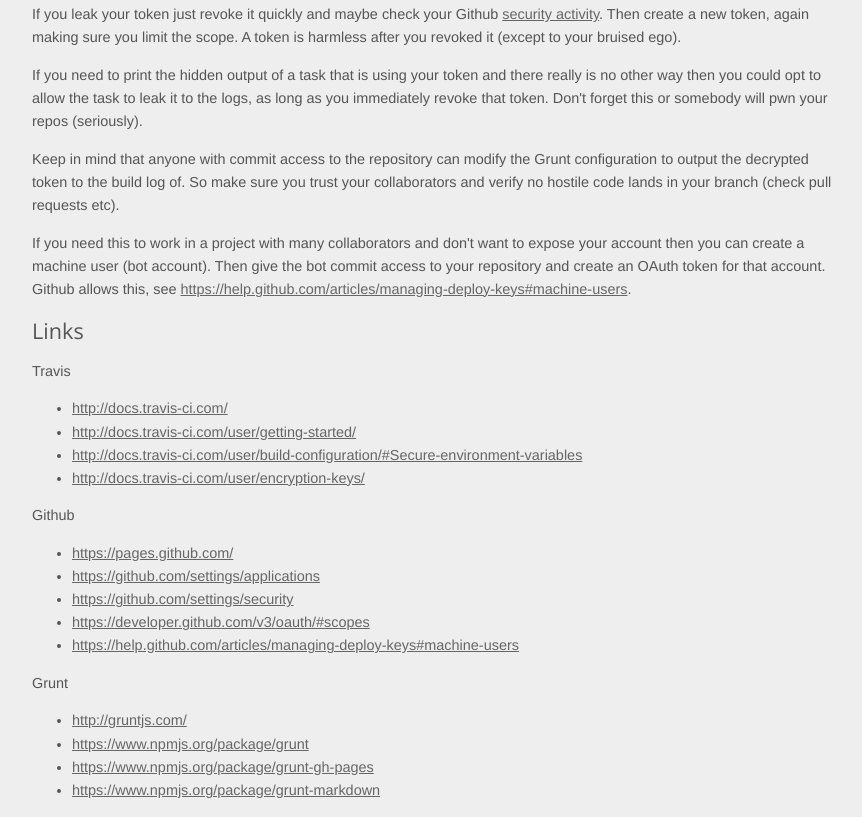
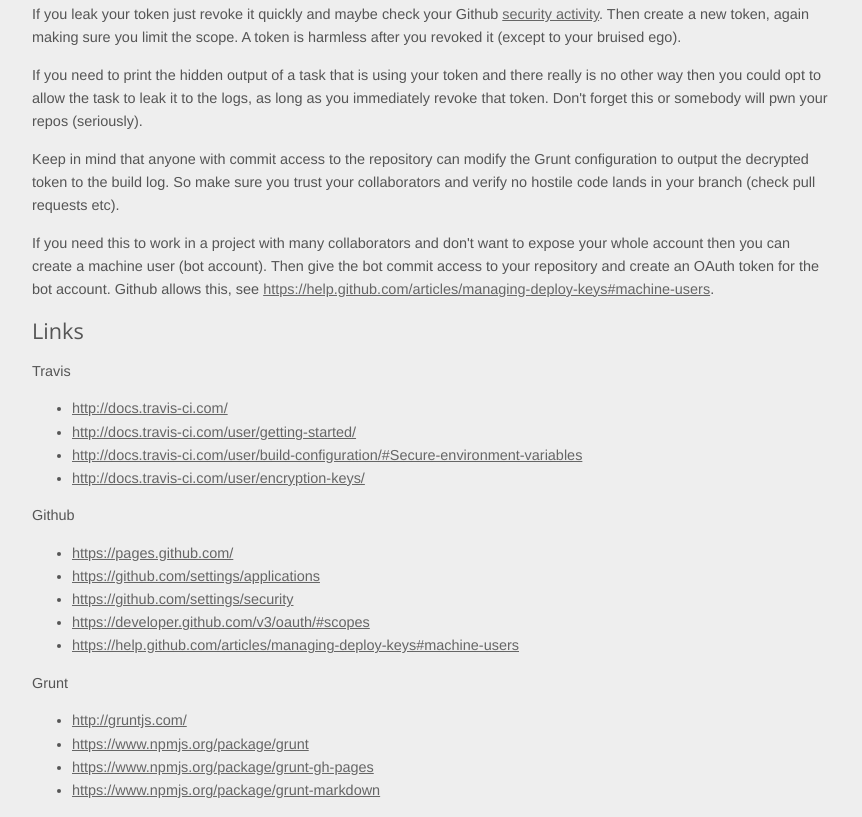
Before and after one commit to Bartvds/demo-travis-gh-pages, a plain HTML site: page index.html in a window 1280 px wide. Shown: the part 4297-5114 px from the top of the page, without its empty margins (208-1070 px from the left). Drawn offline with nearby package versions, Linux system fonts and the light colour scheme.

Commit message:
Publish gh-pages (auto)

```diff
--- a/index.html
+++ b/index.html
@@ -237,8 +237,8 @@
 <p>Always double-check your settings and development logs. </p>
 <p>If you leak your token just revoke it quickly and maybe check your Github <a href="https://github.com/settings/security">security activity</a>. Then create a new token, again making sure you limit the scope. A token is harmless after you revoked it (except to your bruised ego).</p>
 <p>If you need to print the hidden output of a task that is using your token and there really is no other way then you could opt to allow the task to leak it to the logs, as long as you immediately revoke that token. Don&#39;t forget this or somebody will pwn your repos (seriously).</p>
-<p>Keep in mind that anyone with commit access to the repository can modify the Grunt configuration to output the decrypted token to the build log of. So make sure you trust your collaborators and verify no hostile code lands in your branch (check pull requests etc).</p>
-<p>If you need this to work in a project with many collaborators and don&#39;t want to expose your account then you can create a machine user (bot account). Then give the bot commit access to your repository and create an OAuth token for that account. Github allows this, see <a href="https://help.github.com/articles/managing-deploy-keys#machine-users">https://help.github.com/articles/managing-deploy-keys#machine-users</a>.</p>
+<p>Keep in mind that anyone with commit access to the repository can modify the Grunt configuration to output the decrypted token to the build log. So make sure you trust your collaborators and verify no hostile code lands in your branch (check pull requests etc).</p>
+<p>If you need this to work in a project with many collaborators and don&#39;t want to expose your whole account then you can create a machine user (bot account). Then give the bot commit access to your repository and create an OAuth token for the bot account. Github allows this, see <a href="https://help.github.com/articles/managing-deploy-keys#machine-users">https://help.github.com/articles/managing-deploy-keys#machine-users</a>.</p>
 <h2 id="links">Links</h2>
 <p>Travis</p>
 <ul>
@@ -289,7 +289,7 @@
 
 
     <hr/>
-    <p>Generated at 2014-05-14T09:37:58.920Z</p>
+    <p>Generated at 2014-05-14T09:42:19.241Z</p>
 </div>
 </body>
 </html>
```
